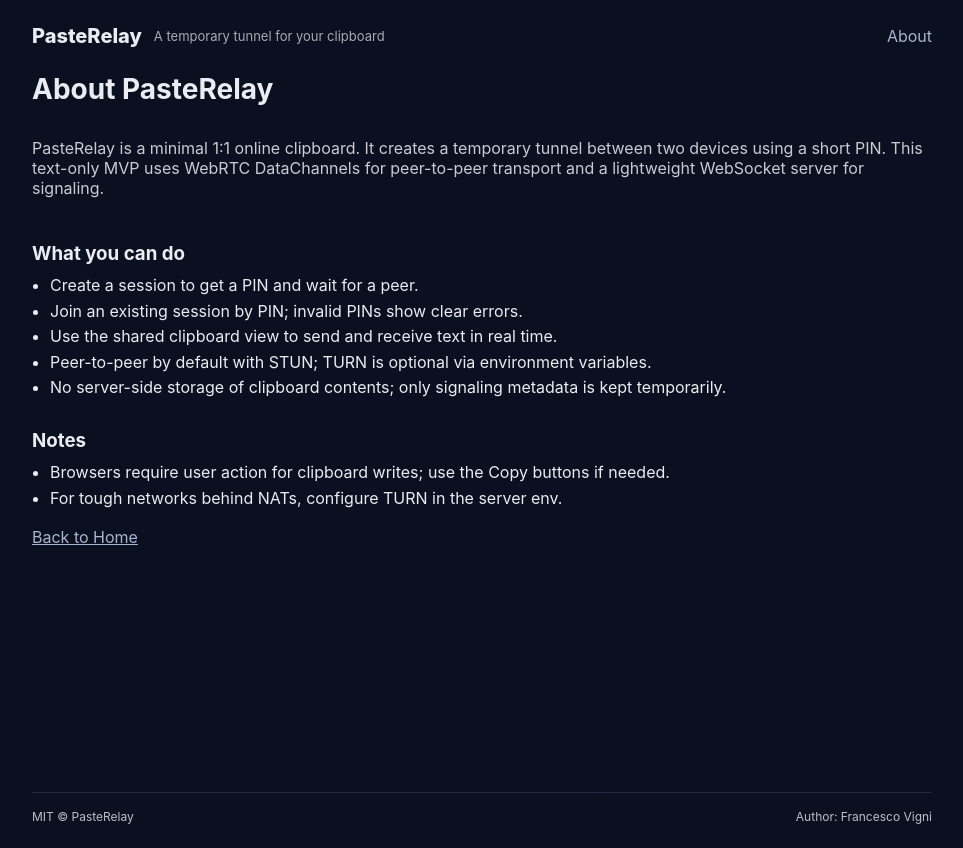
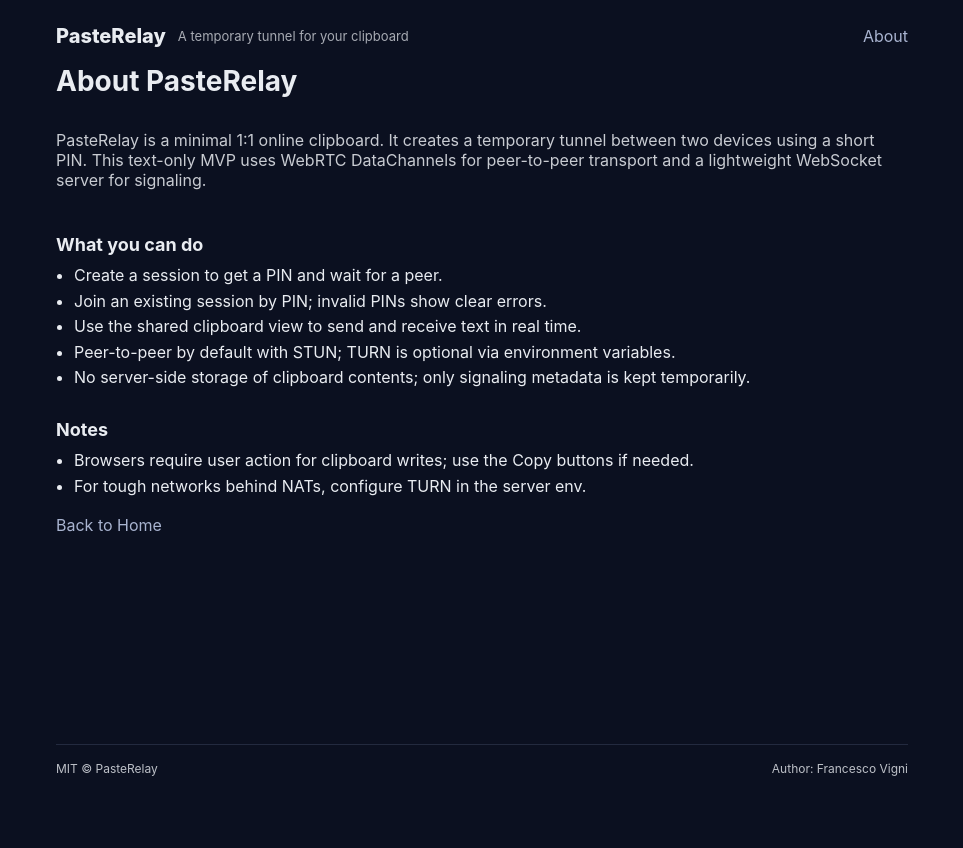
Before and after one commit to vignif/PasteRelay, a Next.js app in the folder apps/web/: page /about in a window 1280 px wide. Shown: the whole page, without its empty margins (158-1121 px from the left). After the commit the page ends 800 px from the top, so only its background shows below. Built offline with nearby package versions, Linux system fonts and the light colour scheme.

Commit message:
fix footer

```diff
--- a/apps/web/app/about/page.tsx
+++ b/apps/web/app/about/page.tsx
@@ -2,16 +2,16 @@ import Link from 'next/link';
 
 export default function AboutPage() {
   return (
-    <main style={{ display: 'grid', gap: 16 }}>
-      <h1 style={{ margin: 0, fontSize: 28 }}>About PasteRelay</h1>
-      <p style={{ opacity: 0.85 }}>
+    <div className="main-grid">
+      <h1 className="title-xl">About PasteRelay</h1>
+      <p className="text-muted" style={{ opacity: 0.85 }}>
         PasteRelay is a minimal 1:1 online clipboard. It creates a temporary tunnel between two devices using a short PIN.
         This text-only MVP uses WebRTC DataChannels for peer-to-peer transport and a lightweight WebSocket server for signaling.
       </p>
 
-      <section style={{ display: 'grid', gap: 8 }}>
-        <h3 style={{ margin: '12px 0 0 0' }}>What you can do</h3>
-        <ul style={{ margin: 0, paddingLeft: 18, lineHeight: 1.6 }}>
+      <section className="section">
+        <h3 className="h3">What you can do</h3>
+        <ul className="ul">
           <li>Create a session to get a PIN and wait for a peer.</li>
           <li>Join an existing session by PIN; invalid PINs show clear errors.</li>
           <li>Use the shared clipboard view to send and receive text in real time.</li>
@@ -20,17 +20,17 @@ export default function AboutPage() {
         </ul>
       </section>
 
-      <section style={{ display: 'grid', gap: 8 }}>
-        <h3 style={{ margin: '12px 0 0 0' }}>Notes</h3>
-        <ul style={{ margin: 0, paddingLeft: 18, lineHeight: 1.6 }}>
+      <section className="section">
+        <h3 className="h3">Notes</h3>
+        <ul className="ul">
           <li>Browsers require user action for clipboard writes; use the Copy buttons if needed.</li>
           <li>For tough networks behind NATs, configure TURN in the server env.</li>
         </ul>
       </section>
 
       <div>
-        <Link href="/" style={{ color: '#a9b4d0' }}>Back to Home</Link>
+        <Link href="/" className="link-muted">Back to Home</Link>
       </div>
-    </main>
+    </div>
   );
 }
--- a/apps/web/app/create/page.tsx
+++ b/apps/web/app/create/page.tsx
@@ -46,13 +46,13 @@ export default function CreatePage() {
   }, [router]);
 
   return (
-    <main className="main-grid">
+    <div className="main-grid">
       <h2>Create session</h2>
       <p>Share this PIN with the other device to join:</p>
       <div data-testid="pin" className="pin">{pin || '••••••'}</div>
       <p className="text-muted">Waiting for someone to join… Share the PIN and keep this page open.</p>
       {error && <p className="error">{error}</p>}
       <Link href="/" className="link-muted">Back</Link>
-    </main>
+    </div>
   );
 }
--- a/apps/web/app/globals.css
+++ b/apps/web/app/globals.css
@@ -6,6 +6,9 @@
   --border-strong: #39435f;
   --primary: #4c7cf3;
 }
+
+/* Use border-box so padding doesn't push elements beyond the viewport */
+*, *::before, *::after { box-sizing: border-box; }
 
 html, body {
   height: 100%;
@@ -23,15 +26,19 @@ body {
   max-width: 900px;
   margin: 0 auto;
   padding: 24px;
-  min-height: 100dvh;
+  /* Ensure padding is included in total height */
+  box-sizing: border-box;
+  /* Fallback then dynamic viewport height */
+  height: 100vh;
+  height: 100dvh;
   display: grid;
   grid-template-rows: auto 1fr auto;
+  row-gap: 16px;
 }
 .header {
   display: flex;
   align-items: center;
   gap: 12px;
-  margin-bottom: 24px;
 }
 .brand {
   font-weight: 800;
@@ -60,6 +67,12 @@ body {
 }
 
 /* Sections & text */
+.container > main {
+  /* Allow the middle grid row to shrink and scroll so footer stays visible */
+  min-height: 0;
+  overflow: auto;
+  -webkit-overflow-scrolling: touch;
+}
 .main-grid {
   display: grid;
   gap: 16px;
@@ -78,6 +91,10 @@ body {
 .error {
   color: #ffb3b3;
 }
+
+.section { display: grid; gap: 8px; }
+.h3 { margin: 12px 0 0 0; font-size: 18px; }
+.ul { margin: 0; padding-left: 18px; line-height: 1.6; }
 
 /* Controls */
 .row { display: flex; gap: 12px; align-items: center; }
@@ -116,6 +133,8 @@ body {
   padding: 6px 10px;
   border-radius: 6px;
   border: 1px solid var(--border-strong);
+  /* Keep action buttons from shrinking */
+  flex: 0 0 auto;
 }
 .input {
   padding: 10px;
@@ -141,5 +160,16 @@ body {
   border: 1px solid var(--border);
   padding: 10px;
   border-radius: 8px;
+  gap: 8px;
+  max-width: 900px;
 }
 .prewrap { white-space: pre-wrap; }
+
+/* Truncate long single-line text without growing the card width */
+.truncate {
+  flex: 1 1 auto;
+  min-width: 0; /* allow shrink in flex container */
+  overflow: hidden;
+  text-overflow: ellipsis;
+  white-space: nowrap;
+}
--- a/apps/web/app/join/page.tsx
+++ b/apps/web/app/join/page.tsx
@@ -36,7 +36,7 @@ export default function JoinPage() {
   };
 
   return (
-    <main className="main-grid">
+    <div className="main-grid">
       <h2>Join session</h2>
       <input
         placeholder="Enter PIN"
@@ -49,6 +49,6 @@ export default function JoinPage() {
         <Link href="/" className="link-muted">Back</Link>
       </div>
       {error && <p className="error">{error}</p>}
-    </main>
+    </div>
   );
 }
--- a/apps/web/app/layout.tsx
+++ b/apps/web/app/layout.tsx
@@ -13,7 +13,7 @@ export default function RootLayout({ children }: { children: any }) {
               <Link href="/about" className="link-muted">About</Link>
             </nav>
           </header>
-          <main>{children}</main>
+          <main className="content">{children}</main>
           <footer className="footer">
             <span>MIT © PasteRelay</span>
             <span>Author: Francesco Vigni</span>
--- a/apps/web/app/page.tsx
+++ b/apps/web/app/page.tsx
@@ -2,13 +2,13 @@ import Link from 'next/link';
 
 export default function Page() {
   return (
-    <main className="main-grid">
+    <div className="main-grid">
       <h1 className="title-xl">A temporary private tunnel for your clipboard.</h1>
       <p className="text-muted">Create a session to get a PIN, or join an existing one.</p>
       <div className="row" style={{ gap: 16 }}>
         <Link href="/create" className="btn">Create session</Link>
         <Link href="/join" className="btn-ghost">Join session</Link>
       </div>
-    </main>
+    </div>
   );
 }
--- a/apps/web/app/room/[sessionId]/page.tsx
+++ b/apps/web/app/room/[sessionId]/page.tsx
@@ -141,7 +141,7 @@ export default function RoomPage({ params }: { params: { sessionId: string } })
   };
 
   return (
-    <main className="main-grid">
+    <div className="main-grid">
       <h2>Shared clipboard</h2>
       <div className="row-8">
         <span className="status">Status: {status}</span>
@@ -162,11 +162,11 @@ export default function RoomPage({ params }: { params: { sessionId: string } })
       <div className="main-grid" style={{ gap: 8 }}>
         {history.map((h, i) => (
           <div key={i} className="card">
-            <div className="prewrap">{h}</div>
+            <div className="truncate">{h}</div>
             <button onClick={() => copy(h)} className="btn-sm">Copy</button>
           </div>
         ))}
       </div>
-    </main>
+    </div>
   );
 }
```
